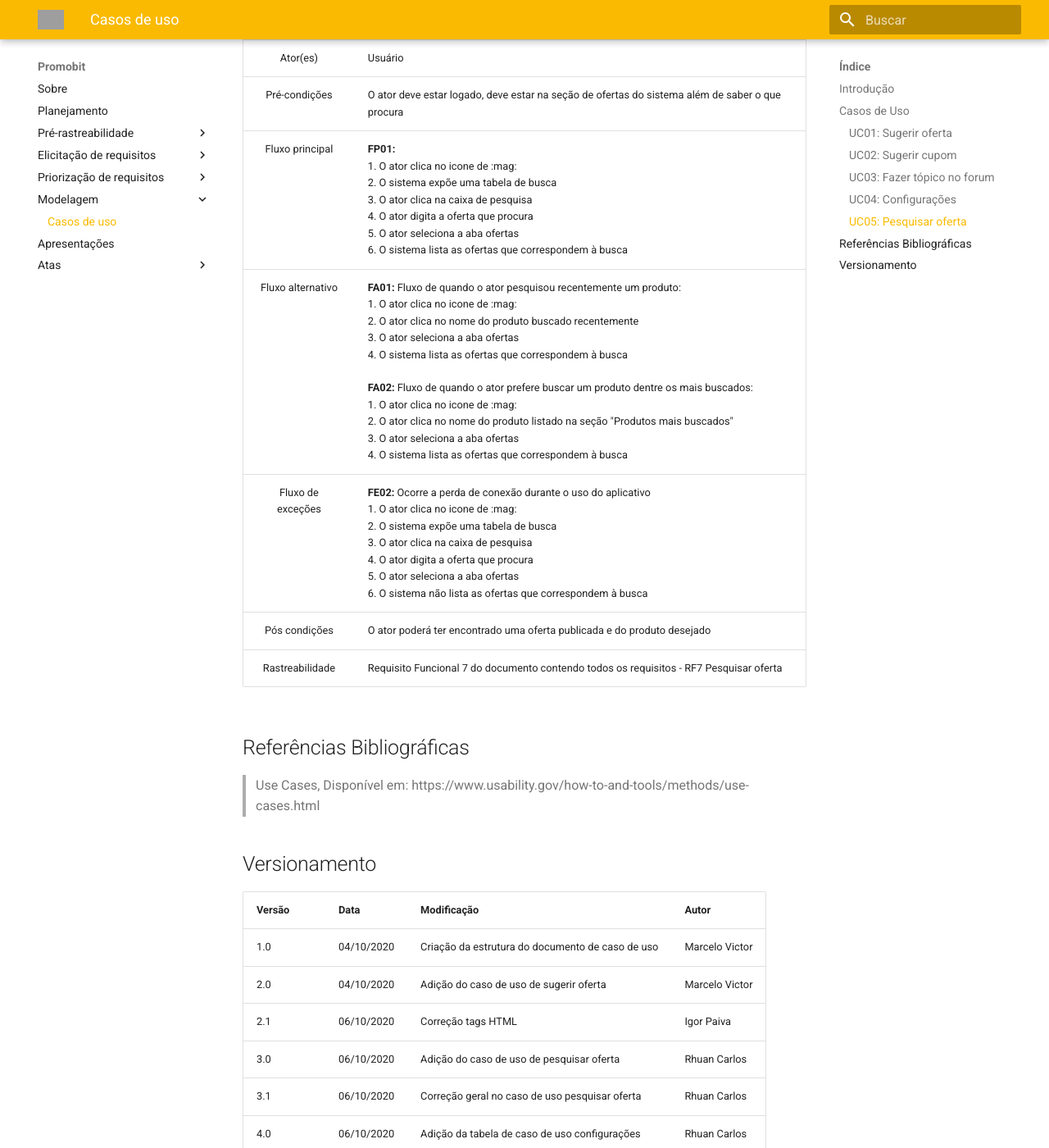
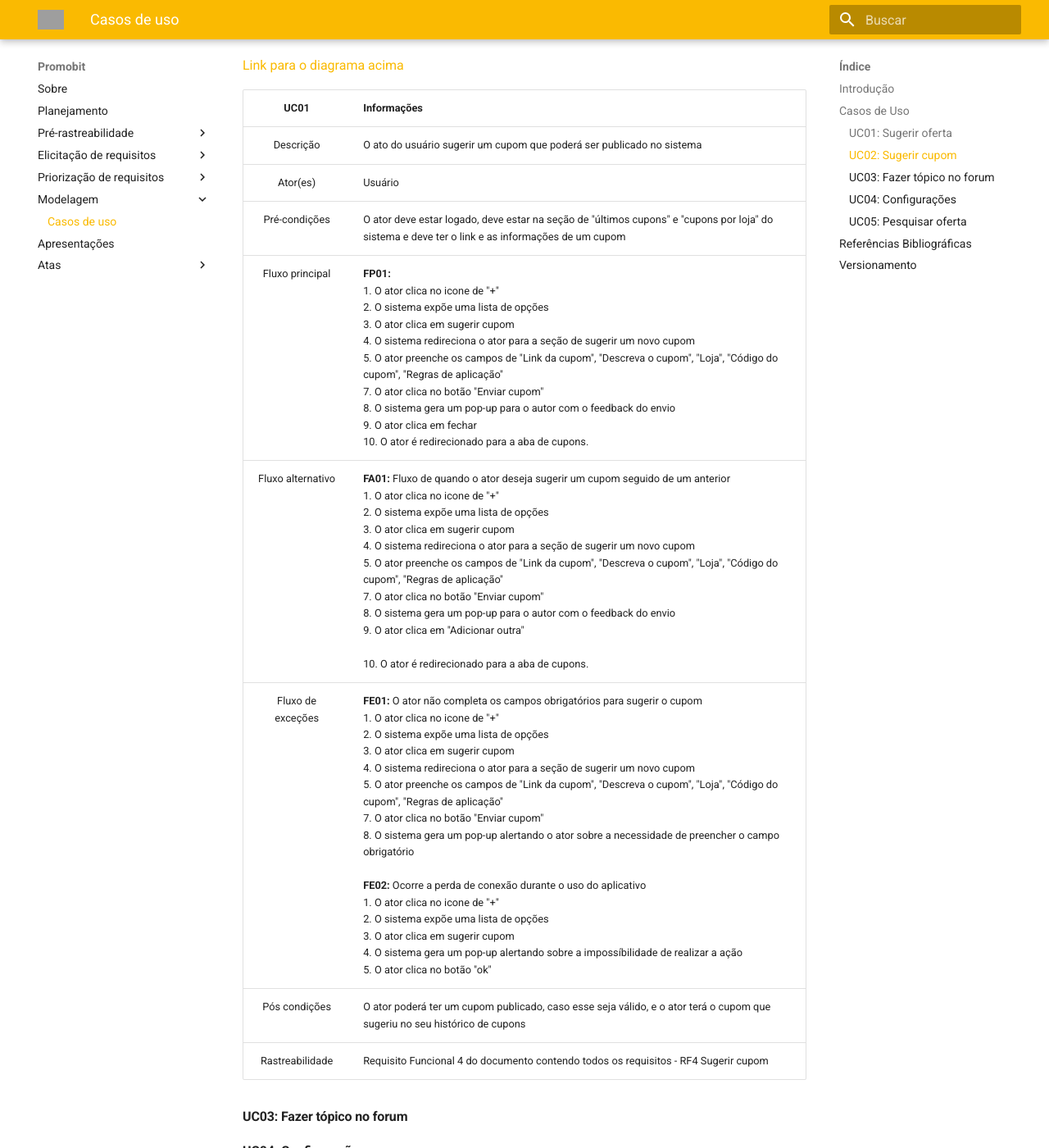
Before and after one commit to Joao-Pedro-Moura/2020.1-Promobit, an MkDocs documentation site: the page built from docs/modelagem/caso_de_uso.md, in a window 1280 px wide and 1400 px high, scrolled down 2669 px. Shown: the whole window at 82% size. Built offline with MkDocs 1.6.1 and Material for MkDocs 9.7.7, drawn with Linux system fonts in a browser that asks for light colours; old or Windows-style settings are respelled for this version of MkDocs; some of the changed text lies outside the part shown; grey boxes are pictures that could not be loaded.

Commit message:
Adição caso de uso de sugerir cupom

```diff
--- a/docs/modelagem/caso_de_uso.md
+++ b/docs/modelagem/caso_de_uso.md
@@ -22,6 +22,21 @@ Um documento de caso de uso é uma metodologia que descreve como o usuário real
 |    Rastreabilidade     | Requisito Funcional 3 do documento contendo todos os requisitos - RF3 Sugerir oferta |
 
 #### UC02: Sugerir cupom
+
+![Sugerir cupom](../assets/casos_de_uso/sugerir_cupom.png)
+
+<a target="_blank" href="https://drive.google.com/file/d/1zAUoT6XMh90Hab5c4NDPnkKojwSVqCsD/view?usp=sharing">Link para o diagrama acima</a>
+
+|         UC01           |                                           Informações                                           |
+| :--------------------: | -------------------------------------------------------------------------------------------- |
+|       Descrição        | O ato do usuário sugerir um cupom que poderá ser publicado no sistema |
+|          Ator(es)      | Usuário |
+|   Pré-condições        | O ator deve estar logado, deve estar na seção de "últimos cupons" e "cupons por loja" do sistema e deve ter o link e as informações de um cupom |
+|    Fluxo principal     | **FP01:**<br /> 1. O ator clica no icone de "+" <br /> 2. O sistema expõe uma lista de opções <br /> 3. O ator clica em sugerir cupom <br /> 4. O sistema redireciona o ator para a seção de sugerir um novo cupom <br /> 5. O ator preenche os campos de "Link da cupom", "Descreva o cupom", "Loja", "Código do cupom", "Regras de aplicação" <br /> 7. O ator clica no botão "Enviar cupom" <br /> 8. O sistema gera um pop-up para o autor com o feedback do envio <br /> 9. O ator clica em fechar <br /> 10. O ator é redirecionado para a aba de cupons. |
+| Fluxo alternativo      | **FA01:** Fluxo de quando o ator deseja sugerir um cupom seguido de um anterior <br /> 1. O ator clica no icone de "+" <br /> 2. O sistema expõe uma lista de opções <br /> 3. O ator clica em sugerir cupom <br /> 4. O sistema redireciona o ator para a seção de sugerir um novo cupom <br /> 5. O ator preenche os campos de "Link da cupom", "Descreva o cupom", "Loja", "Código do cupom", "Regras de aplicação" <br /> 7. O ator clica no botão "Enviar cupom" <br /> 8. O sistema gera um pop-up para o autor com o feedback do envio <br /> 9. O ator clica em "Adicionar outra" <br> <br /> 10. O ator é redirecionado para a aba de cupons. |
+|   Fluxo de exceções    | **FE01:** O ator não completa os campos obrigatórios para sugerir o cupom <br /> 1. O ator clica no icone de "+" <br /> 2. O sistema expõe uma lista de opções <br /> 3. O ator clica em sugerir cupom <br /> 4. O sistema redireciona o ator para a seção de sugerir um novo cupom <br /> 5. O ator preenche os campos de "Link da cupom", "Descreva o cupom", "Loja", "Código do cupom", "Regras de aplicação" <br /> 7. O ator clica no botão "Enviar cupom" <br /> 8. O sistema gera um pop-up alertando o ator sobre a necessidade de preencher o campo obrigatório <br /><br /> **FE02:** Ocorre a perda de conexão durante o uso do aplicativo <br /> 1. O ator clica no icone de "+" <br /> 2. O sistema expõe uma lista de opções <br /> 3. O ator clica em sugerir cupom <br /> 4. O sistema gera um pop-up alertando sobre a impossíbilidade de realizar a ação <br /> 5. O ator clica no botão "ok" |
+|     Pós condições      | O ator poderá ter um cupom publicado, caso esse seja válido, e o ator terá o cupom que sugeriu no seu histórico de cupons |
+|    Rastreabilidade     | Requisito Funcional 4 do documento contendo todos os requisitos - RF4 Sugerir cupom |
 
 #### UC03: Fazer tópico no forum
 
@@ -63,3 +78,4 @@ Um documento de caso de uso é uma metodologia que descreve como o usuário real
 | 3.0 | 06/10/2020 | Adição do caso de uso de pesquisar oferta | Rhuan Carlos |
 | 3.1 | 06/10/2020 | Correção geral no caso de uso pesquisar oferta | Rhuan Carlos |
 | 4.0 | 06/10/2020 | Adição da tabela de caso de uso configurações | Rhuan Carlos |
+| 5.0 | 06/10/2020 | Adição caso de uso de sugerir cupom | Igor Paiva |
```
Also changed, not shown: docs/assets/casos_de_uso/sugerir_cupom.png (added).
